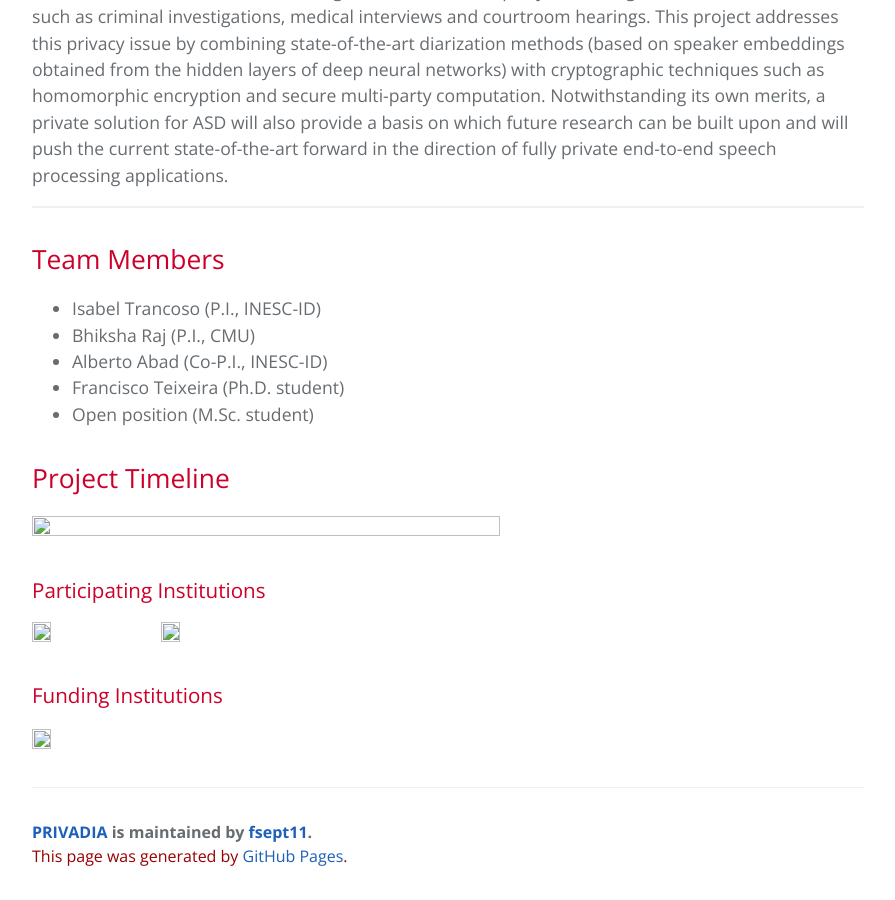
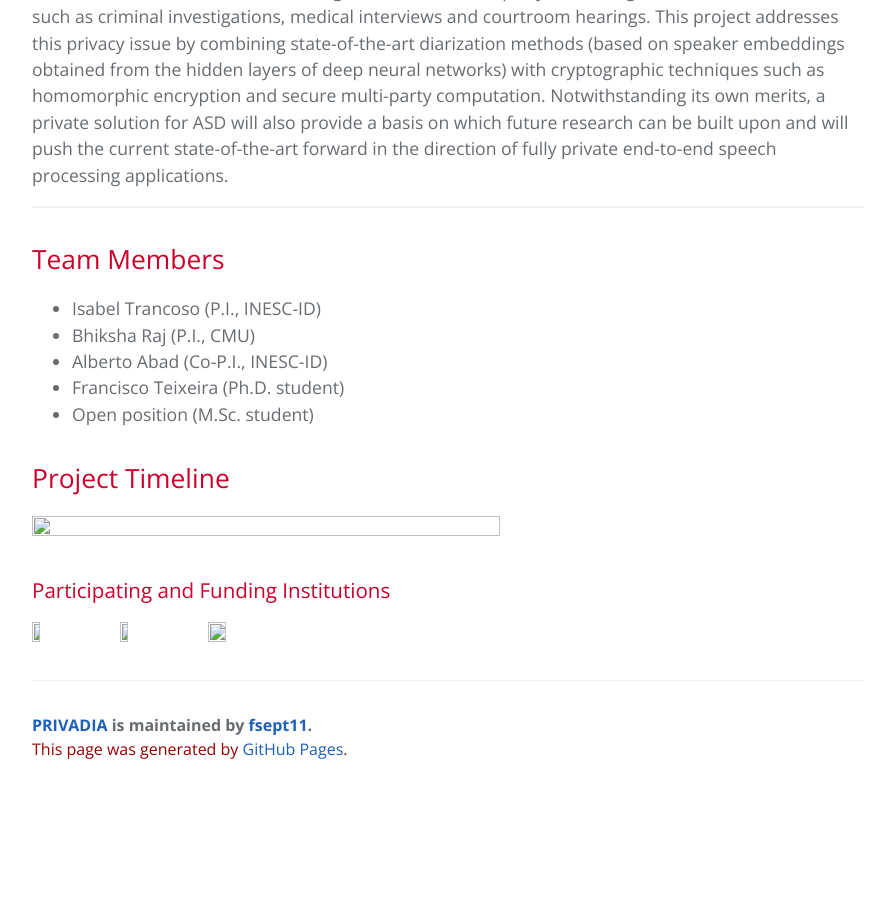
Before and after one commit to fsept11/PRIVADIA, a Jekyll site: the page built from index.md, in a window 1280 px wide and 900 px high, scrolled down 772 px. Shown: the whole window, without its empty margins (192-1087 px from the left). Built offline with Jekyll 4.4.1, drawn with Linux system fonts in a browser that asks for light colours; our own code applies the rules of GitHub Pages for plain Markdown files; after the commit the page ends 1565 px from its top, so only the background shows below that.

Commit message:
Update index.md

```diff
--- a/index.md
+++ b/index.md
@@ -18,12 +18,9 @@ In this exploratory project we aim to develop a proof-of-concept for private ASD
 
 <img id="Project Timeline" src="https://fsept11.github.io/PrivaDia/assets/privadia_timeline.png" width="75%" height="75%"/>
 
-### Participating Institutions
+### Participating and Funding Institutions
 <div>
-<img id="INESC-ID" src="https://fsept11.github.io/PrivaDia/assets/logos/inesc-id_logo.png" width="15%" height="15%"/>
-<img id="CMU" src="https://fsept11.github.io/PrivaDia/assets/logos/cmu_logo.png" width="15%" height="15%"/>
+<img id="INESC-ID" src="https://fsept11.github.io/PrivaDia/assets/logos/inesc-id_logo.png" width="10%" height="10%"/>
+<img id="CMU" src="https://fsept11.github.io/PrivaDia/assets/logos/cmu_logo.png" width="10%" height="10%"/>
+  <img id="CMU Portugal" src="https://fsept11.github.io/PrivaDia/assets/logos/cmu_portugal_logo.png" width="15%" height="15%"/>
 </div>
-
-### Funding Institutions
-
-<img id="CMU Portugal" src="https://fsept11.github.io/PrivaDia/assets/logos/cmu_portugal_logo.png" width="15%" height="15%"/>
```
